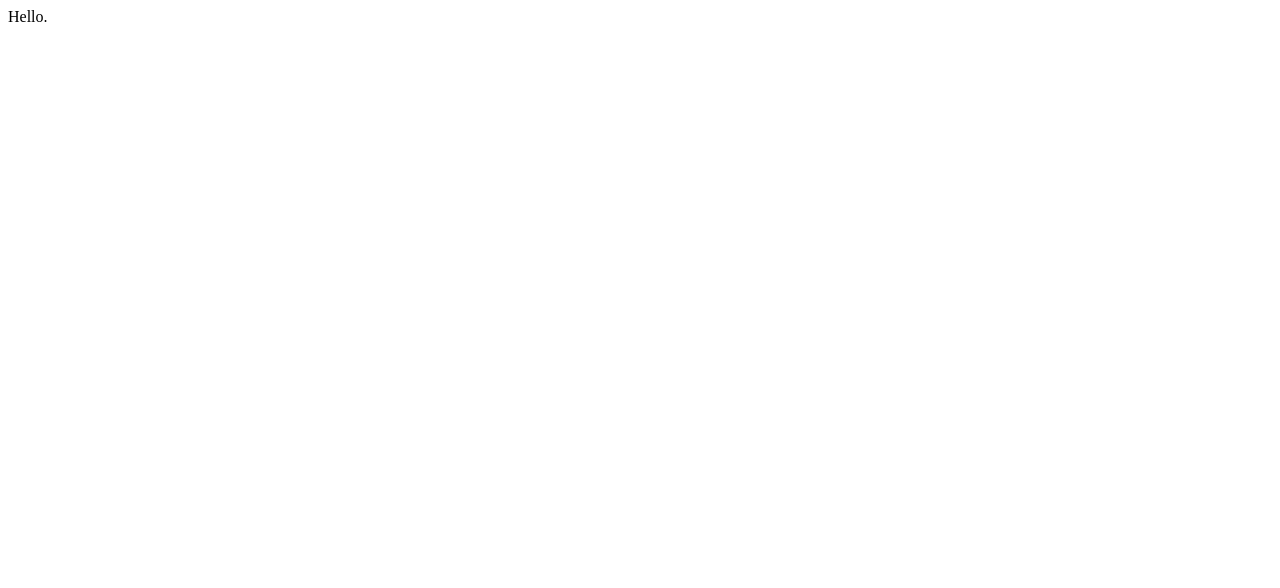
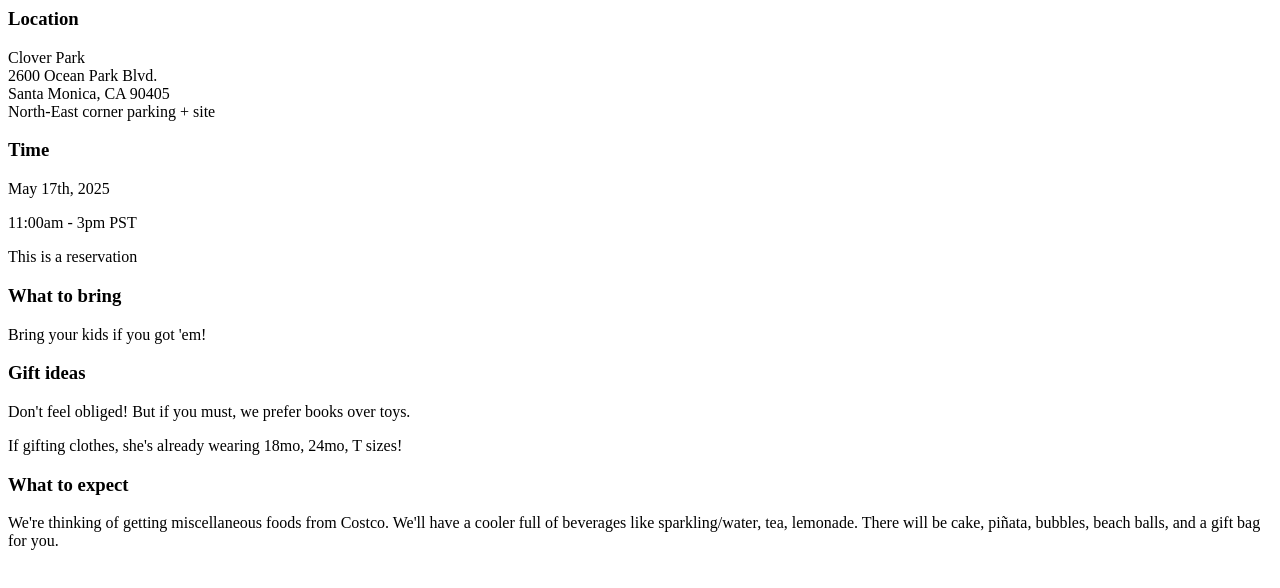
Before and after one commit to helior/scarlett, a plain HTML site: page index.html in a window 1280 px wide. Drawn offline with Linux system fonts and the light colour scheme.

Commit message:
more info.

```diff
--- a/index.html
+++ b/index.html
@@ -1 +1,21 @@
-<p>Hello.</p>
+<h3>Location</h3>
+<p>Clover Park <br />
+  2600 Ocean Park Blvd. <br />
+  Santa Monica, CA 90405 <br />
+  North-East corner parking + site
+</p>
+
+<h3>Time</h3>
+<p>May 17th, 2025</p>
+<p>11:00am - 3pm PST</p>
+<p>This is a reservation</p>
+
+<h3>What to bring</h3>
+<p>Bring your kids if you got 'em!</p>
+
+<h3>Gift ideas</h3>
+<p>Don't feel obliged! But if you must, we prefer books over toys.</p>
+<p>If gifting clothes, she's already wearing 18mo, 24mo, T sizes!</p>
+
+<h3>What to expect</h3>
+<p>We're thinking of getting miscellaneous foods from Costco. We'll have a cooler full of beverages like sparkling/water, tea, lemonade. There will be cake, piñata, bubbles, beach balls, and a gift bag for you.</p>
```
